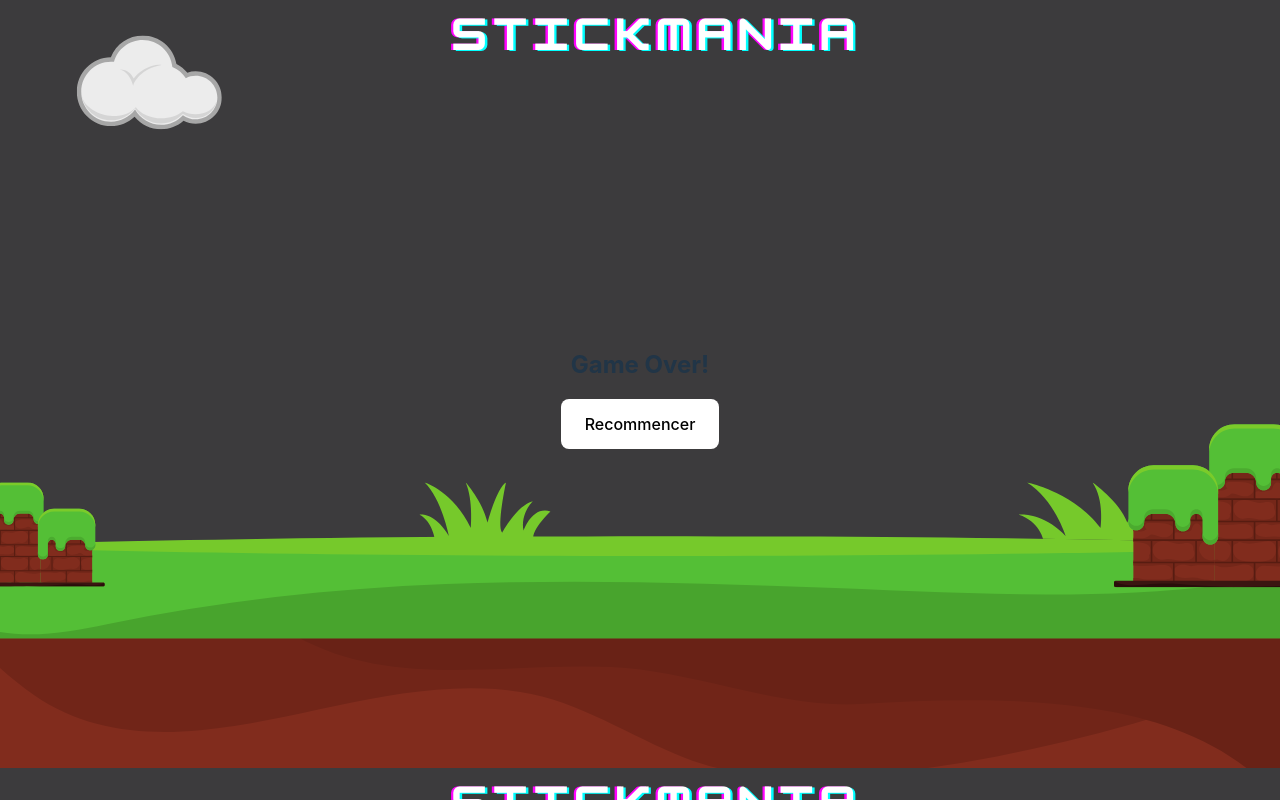
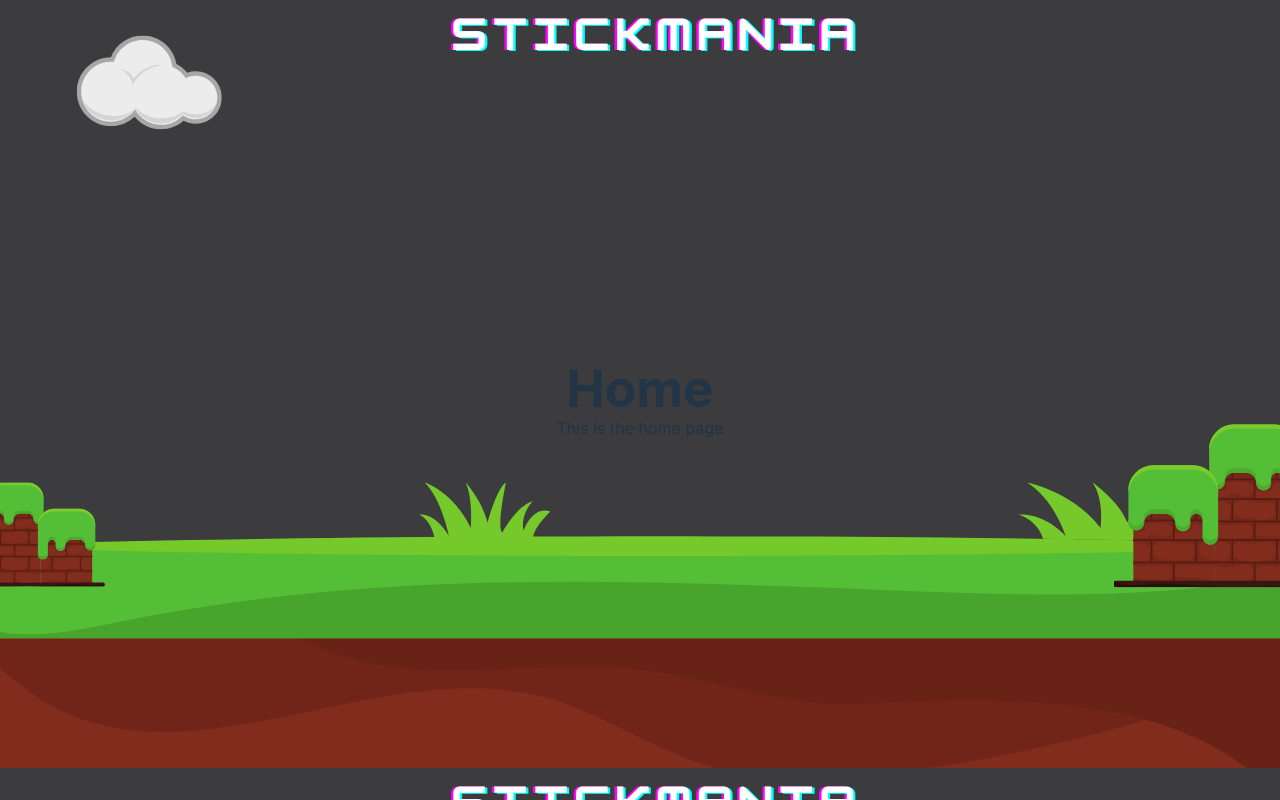
Before and after one commit to RedaDamene/Stickmania, a React (Vite) app: page / in a window 1280 px wide. Built offline with nearby package versions, Linux system fonts and the light colour scheme.

Commit message:
fix: App.tsx

```diff
--- a/src/App.tsx
+++ b/src/App.tsx
@@ -1,11 +1,13 @@
 import './App.css'
-import TrouveIntru from './pages/JeuTrouveIntru/TrouveIntru';
 
 function App() {
 
   return (
     <>
-      <TrouveIntru/>
+      <div>
+        <h1>Home</h1>
+        <p>This is the home page</p>
+      </div>
     </>
   )
 }
```
